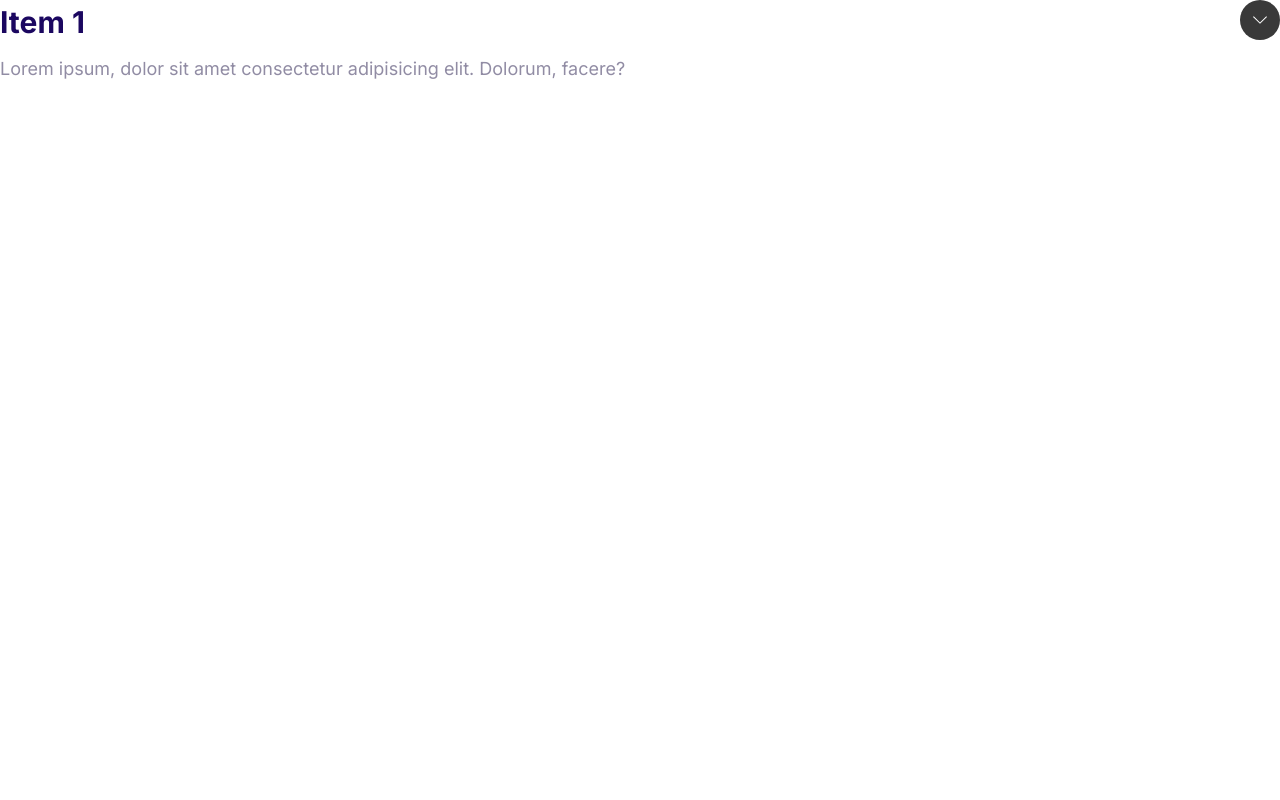
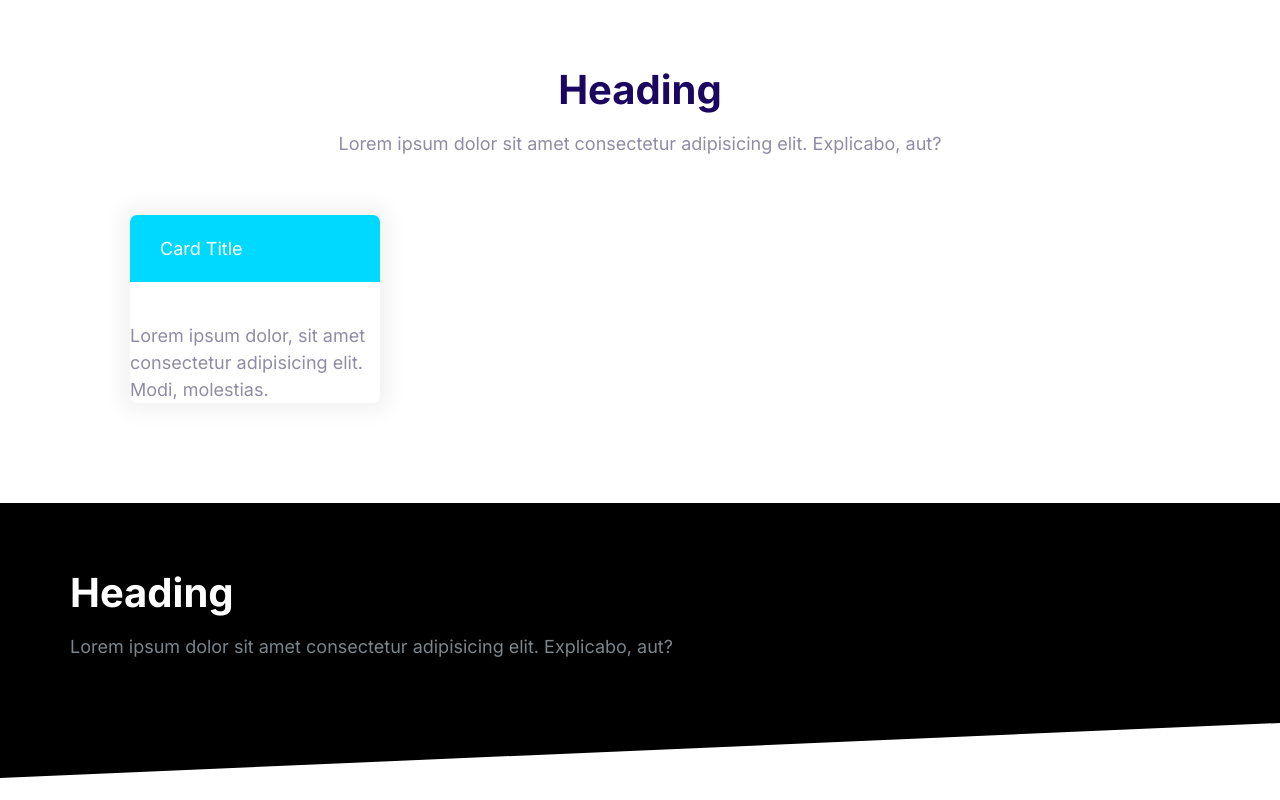
Before and after one commit to Naji43/najify, a plain HTML site: page index.html in a window 1280 px wide. Drawn offline with Linux system fonts and the light colour scheme.

Commit message:
Build the block component.

```diff
--- a/css/styles.css
+++ b/css/styles.css
@@ -603,3 +603,41 @@ a {
   max-height: 100vh;
   opacity: 1;
 }
+
+/* Blocks */
+
+.block {
+  --padding-vertical: 6rem;
+  padding: var(--padding-vertical) 2rem;
+}
+
+.block__header {
+  text-align: center;
+}
+
+.block__heading {
+  margin-top: 0;
+}
+
+.block--dark {
+  background-color: #000;
+  color: #7b858b;
+}
+
+.block--dark .block__heading {
+  color: #fff;
+}
+
+.block--skewed-right {
+  padding-bottom: calc(var(--padding-vertical) + 4rem);
+  clip-path: polygon(0% 0%, 100% 0%, 100% 100%, 0% 80%);
+}
+.block--skewed-left {
+  padding-bottom: calc(var(--padding-vertical) + 4rem);
+  clip-path: polygon(0% 0%, 100% 0%, 100% 80%, 0% 100%);
+}
+
+.container {
+  max-width: 1140px;
+  margin: 0 auto;
+}
--- a/index.html
+++ b/index.html
@@ -15,20 +15,32 @@
     <link rel="stylesheet" href="/CSS/styles.css" />
   </head>
   <body>
-    <div class="collapsible collapsible--expanded">
-      <header class="collapsible__header">
-        <h2 class="collapsible__heading">Item 1</h2>
-        <span class="icon-container icon-container--small">
-          <svg class="icon icon--chevron collapsible__chevron">
-            <use xlink:href="images/sprite.svg#chevron"></use>
-          </svg>
-        </span>
+    <section class="block container">
+      <header class="block__header">
+        <h2 class="block__heading">Heading</h2>
+        <p>
+          Lorem ipsum dolor sit amet consectetur adipisicing elit. Explicabo,
+          aut?
+        </p>
       </header>
-      <div class="collapsible__content">
-        Lorem ipsum, dolor sit amet consectetur adipisicing elit. Dolorum,
-        facere?
+      <div style="width: 30%; padding: 4rem">
+        <div class="card card--secondary">
+          <header class="card__header">Card Title</header>
+          <div class="card__body"></div>
+          Lorem ipsum dolor, sit amet consectetur adipisicing elit. Modi,
+          molestias.
+        </div>
       </div>
-    </div>
+    </section>
+    <section class="block block--dark block--skewed-left">
+      <div class="container">
+        <h2 class="block__heading">Heading</h2>
+        <p>
+          Lorem ipsum dolor sit amet consectetur adipisicing elit. Explicabo,
+          aut?
+        </p>
+      </div>
+    </section>
     <script src="js/main.js"></script>
   </body>
 </html>
```
Also changed, not shown: components/blocks.html (added, +23 -0 lines), components/cards.html (+1 -1 lines).
